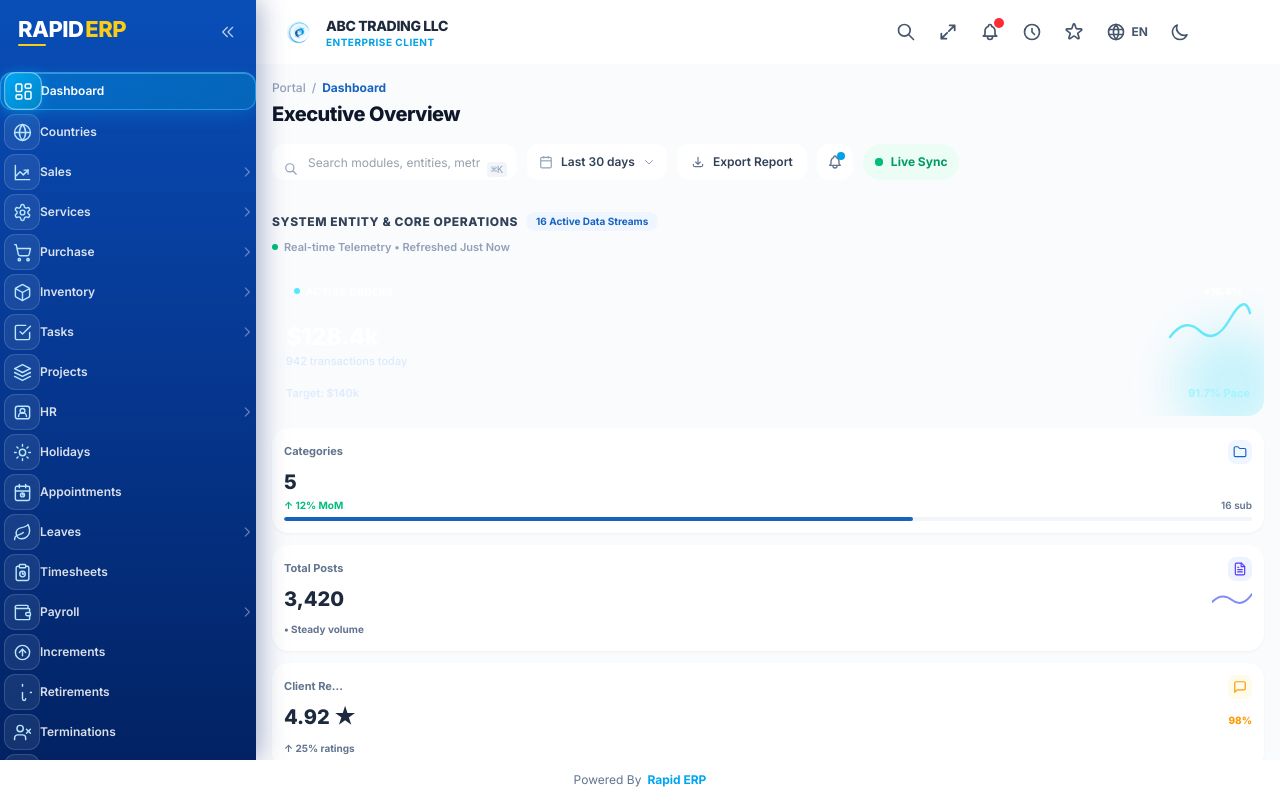
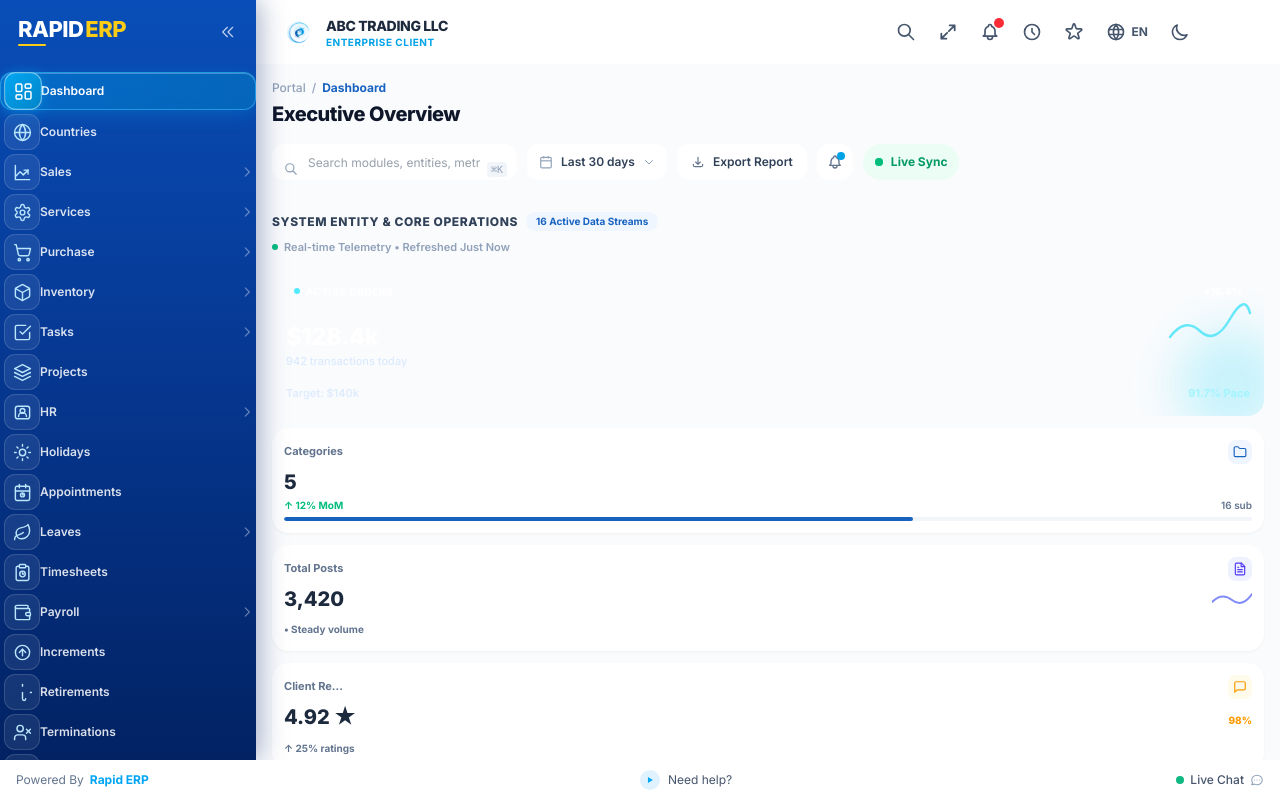
Before and after one commit to Santhosh19981/rapiderp, an Angular app: page /landing/dashboard in a window 1280 px wide. Built offline with nearby package versions, Linux system fonts and the light colour scheme; sample sign-in values are in the browser's storage.

Commit message:
feat(landing): restore Powered By Rapid ERP, Need help?, and Live Chat in footer

```diff
--- a/src/app/components/landing/landing.html
+++ b/src/app/components/landing/landing.html
@@ -1677,31 +1677,31 @@
 
   <!-- Dedicated Full-Width Bottom Footer (Fixed at bottom spanning COMPLETE LEFT across under sidebar) -->
   <footer
-    class="justify-center h-10 w-full bg-white dark:bg-slate-800 border-t border-slate-200/90 dark:border-slate-700/80 px-4 sm:px-6 flex items-center justify-between shrink-0 text-xs text-slate-500 dark:text-slate-400 z-40 select-none shadow-xs relative">
-    <!-- Left: Powered By Rapid ERP (Matching Screenshot 2) -->
+    class="h-10 w-full bg-white dark:bg-slate-800 border-t border-slate-200/90 dark:border-slate-700/80 px-4 sm:px-6 flex items-center justify-between shrink-0 text-xs text-slate-500 dark:text-slate-400 z-40 select-none shadow-xs relative">
+    <!-- Left: Powered By Rapid ERP -->
     <div class="flex items-center gap-1.5 text-xs text-slate-500 dark:text-slate-400">
       <span>{{ navService.translateText('Powered By') }}</span>
       <span class="font-bold text-[#00a6f4] dark:text-[#38bdf8]">Rapid ERP</span>
     </div>
 
-    <!-- Center: Need help? (Horizontally centered, exact replica of Screenshot 2) -->
-    <!-- <div class="absolute left-1/2 -translate-x-1/2 flex items-center gap-2">
+    <!-- Center: Need help? (Horizontally centered) -->
+    <div class="absolute left-1/2 -translate-x-1/2 flex items-center gap-2">
       <button type="button" (click)="toggleHelpModal()"
         class="text-xs text-slate-600 hover:text-[#00a6f4] dark:text-slate-300 dark:hover:text-[#38bdf8] font-normal transition-colors cursor-pointer flex items-center gap-2 group"
         title="Rapid ERP Documentation & Support">
-        <div class="w-6 h-6 rounded-full bg-[#e0f2fe] dark:bg-sky-950 flex items-center justify-center shrink-0">
+        <div class="w-5 h-5 rounded-full bg-[#e0f2fe] dark:bg-sky-950 flex items-center justify-center shrink-0">
           <svg xmlns="http://www.w3.org/2000/svg" class="w-2.5 h-2.5 fill-[#00a6f4] text-[#00a6f4]" viewBox="0 0 24 24">
             <polygon points="7 5 19 12 7 19 7 5" />
           </svg>
         </div>
         <span>{{ navService.translateText('Need help?') }}</span>
       </button>
-    </div> -->
-
-    <!-- Right: Live Chat (Exact replica of Screenshot 2) -->
-    <!-- <div class="flex items-center gap-2">
+    </div>
+
+    <!-- Right: Live Chat -->
+    <div class="flex items-center gap-2">
       <button type="button" (click)="toggleLiveChat()"
-        class="text-xs text-slate-600 hover:text-[#00a6f4] dark:text-slate-300 dark:hover:text-[#38bdf8] font-medium transition-colors cursor-pointer flex items-center gap-2 group"
+        class="text-xs text-slate-600 hover:text-[#00a6f4] dark:text-slate-300 dark:hover:text-[#38bdf8] font-medium transition-colors cursor-pointer flex items-center gap-1.5 group"
         title="Open 24/7 Live Support Chat">
         <span class="w-2 h-2 rounded-full bg-[#10b981] inline-block shrink-0"></span>
         <span>{{ navService.translateText('Live Chat') }}</span>
@@ -1712,7 +1712,7 @@
             d="M8 12h.01M12 12h.01M16 12h.01M21 12c0 4.418-4.03 8-9 8a9.863 9.863 0 01-4.255-.949L3 20l1.395-3.72C3.512 15.042 3 13.574 3 12c0-4.418 4.03-8 9-8s9 3.582 9 8z" />
         </svg>
       </button>
-    </div> -->
+    </div>
   </footer>
 
   <!-- ========================================================================= -->
```
